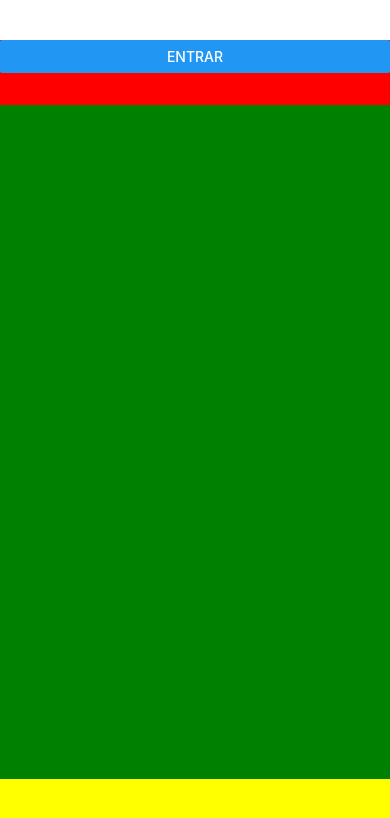
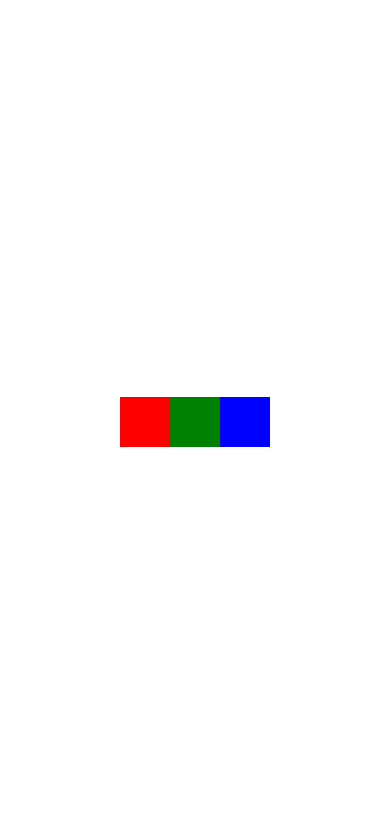
Before and after one commit to higornobrega/React-Native-Criando-aplicativos-do-zero-ao-avancado, a React Native app in the folder meuAppExpo/: screen / in a window 390 px wide. Shown: the top 818 px of the page. Built offline with nearby package versions, Linux system fonts and the light colour scheme.

Commit message:
16. Flexbox e Alinhamentos

```diff
--- a/meuAppExpo/App.js
+++ b/meuAppExpo/App.js
@@ -1,11 +1,6 @@
 import React, { Component } from 'react';
 
-import {
-  Button,
-  StyleSheet,
-  Text,
-  View,
-} from 'react-native';
+import { View } from 'react-native';
 
 //Em forma de Função
 /*function App(){
@@ -64,82 +59,123 @@ import {
 
 //Em forma de Componentização com states
 
+// class App extends Component{
+//   constructor(props){
+//     super(props);
+//     this.state = {
+//       nome: ''
+//     }
+//     this.entrar = this.entrar.bind(this) //Deixa a função visível para a classe
+//   }
+
+//   entrar(nome){
+//     this.setState({
+//       nome:nome
+//     })
+//   }
+
+//   render(){
+//     return(
+//       <View style={styles.area}>
+//         <View style={styles.part1}>
+//           <Button title='Entrar' onPress={() => this.entrar('Higor')}/>
+
+//           <Text style={styles.estilo_nome}>
+//             {this.state.nome}
+//           </Text>
+
+//         </View>
+
+//         <View style={styles.part2}>
+//           <Text>
+//             {this.state.nome}
+//           </Text>
+//         </View>
+
+//         <View style={styles.part3}>
+//           <Text style={styles.estilo_nome}>
+//             {this.state.nome}
+//           </Text>
+
+//           <Text style={[styles.estilo_nome, styles.bord]}>
+//             {this.state.nome}
+//         </Text>
+//         </View>
+
+//       </View>
+//     );
+//   }
+// }
+
+// const styles = StyleSheet.create({
+//   estilo_nome: {
+//   fontSize:23,
+//   color:'red',
+//   textAlign:'center'
+//   },
+//   area: {
+//     flex: 1,
+//     backgroundColor:'#222',
+//     marginTop:40
+//   },
+//   bord : {
+//     padding: 24,
+//     color:'black',
+//   },
+//   part1 :{
+//     backgroundColor:'red',
+//     height: 65,
+//     // flex: 1,
+//   },
+//   part2 : {
+//     backgroundColor:'green',
+//     flex: 2,
+//   },
+//   part3 : {
+//     backgroundColor: 'yellow',
+//     height: 65,
+//     // flex: 2,
+//   }
+// });
+
+
+//Flex box e alinhamento
+/*
+  *flexDirection:
+    -'column': Alinha em coluna(Vertical), um abaixo do outro (default)
+    -'row': Alinha em linha(Horizontal), um ao lado do outro
+  *justifyContent:
+    -'flex-start': Coloca no inicio da tela (default) - (Horizontal)
+    -'center': Coloca no centro da tela - (Horizontal)
+    -'space-between': Coloca um espaço entre os itens, exceto antes do primeiro e após o ultimo - (Horizontal)
+    -'space-between': Coloca um espaço entre os itens, inclusive antes do primeiro e após o último - (Horizontal)
+  *alignItems:
+    -'flex-start': Coloca no inicio da tela (default) - (Vertical)
+    -'center': Coloca no centro da tela - (Vertical)
+    -'space-between': Coloca um espaço entre os itens, exceto antes do primeiro e após o ultimo - (Vertical)
+    -'space-between': Coloca um espaço entre os itens, inclusive antes do primeiro e após o último - (Vertical)
+*/
 class App extends Component{
-  constructor(props){
-    super(props);
-    this.state = {
-      nome: ''
-    }
-    this.entrar = this.entrar.bind(this) //Deixa a função visível para a classe
-  }
-
-  entrar(nome){
-    this.setState({
-      nome:nome
-    })
-  }
-
   render(){
     return(
-      <View style={styles.area}>
-        <View style={styles.part1}>
-          <Button title='Entrar' onPress={() => this.entrar('Higor')}/>
-
-          <Text style={styles.estilo_nome}>
-            {this.state.nome}
-          </Text>
+      <View style={{flex:1,
+                    flexDirection:'row',
+                    alignItems:'center',
+                    justifyContent:'center'
+                    }}>
+        <View style={{width:50, height:50, backgroundColor: 'red'}}>
 
         </View>
+        <View style={{width:50, height:50, backgroundColor: 'green'}}>
 
-        <View style={styles.part2}>
-          <Text>
-            {this.state.nome}
-          </Text>
         </View>
+        <View style={{width:50, height:50, backgroundColor: 'blue'}}>
 
-        <View style={styles.part3}>
-          <Text style={styles.estilo_nome}>
-            {this.state.nome}
-          </Text>
-
-          <Text style={[styles.estilo_nome, styles.bord]}>
-            {this.state.nome}
-        </Text>
         </View>
-
       </View>
-    );
+    )
   }
 }
 
-const styles = StyleSheet.create({
-  estilo_nome: {
-  fontSize:23,
-  color:'red',
-  textAlign:'center'
-  },
-  area: {
-    flex: 1,
-    backgroundColor:'#222',
-    marginTop:40
-  },
-  bord : {
-    padding: 24,
-    color:'black',
-  },
-  part1 :{
-    backgroundColor:'red',
-    height: 65,
-    // flex: 1,
-  },
-  part2 : {
-    backgroundColor:'green',
-    flex: 2,
-  },
-  part3 : {
-    backgroundColor: 'yellow',
-    height: 65,
-    // flex: 2,
-  }
-});
+
 export default App;
```
